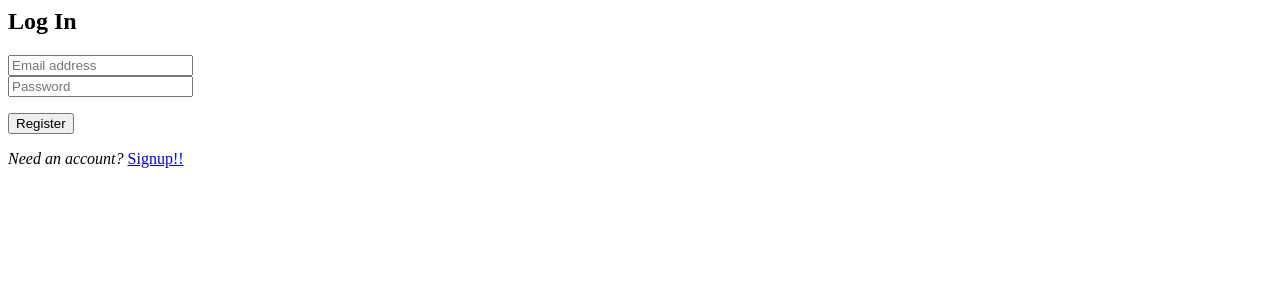
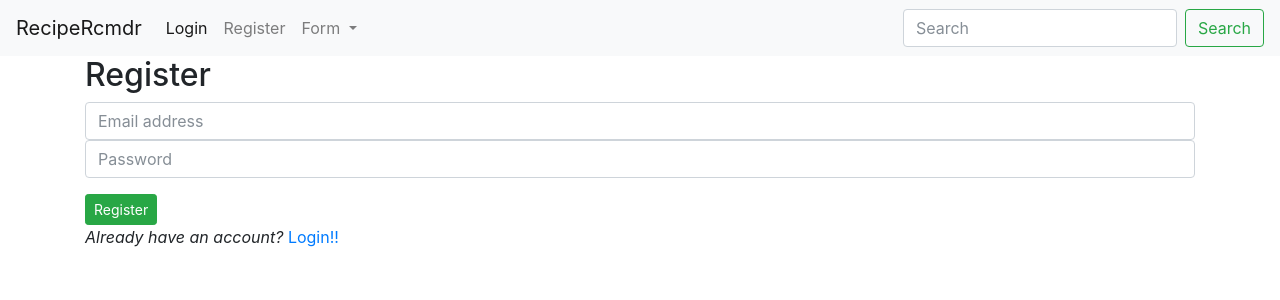
Before and after one commit to scalka/GraduationProject, a Flask app: page /auth/register in a window 1280 px wide. Shown: the top 300 px of the page. Run offline with Flask 2, Linux system fonts and the light colour scheme; parts of the project's set-up code (start-up, migrations or seed data) failed here and were passed over; some libraries are stand-ins or nearby versions.

Commit message:
logn/logou/register plus bootstrap

```diff
--- a/myRec/app/mod_auth/controllers.py
+++ b/myRec/app/mod_auth/controllers.py
@@ -78,4 +78,4 @@ def logout():
     db.session.commit()
     logout_user()
     flash('Goodbye!', 'info')
-    return redirect(url_for('users.login'))
+    return redirect(url_for('auth.login'))
--- a/myRec/app/recommender_mod/controllers.py
+++ b/myRec/app/recommender_mod/controllers.py
@@ -41,14 +41,14 @@ def recommend(user_id):
 recommender_mod = Blueprint('recommender_mod', __name__, url_prefix='/recom')
 
 @recommender_mod.route('/reviewform')
-#@login_required
+@login_required
 def index():
     # index f. renders .html
     form = ReviewForm(request.form)
     return render_template('recom/reviewform.html', form=form)
 
 @recommender_mod.route('/results', methods=['POST'])
-#@login_required
+@login_required
 def results():
     form = ReviewForm(request.form)
     if request.method == 'POST':
--- a/myRec/app/templates/auth/register.html
+++ b/myRec/app/templates/auth/register.html
@@ -1,3 +1,6 @@
+{% extends "layout.html" %}
+{% block content %}
+
 {% macro render_field(field, placeholder=None) %}
 {% if field.errors %}
 <div>
@@ -13,7 +16,7 @@
 
 <div class="user-registration">
   <div class="page-header">
-    <h2>Log In</h2>
+    <h2>Register</h2>
   </div>
     <form action="{{ url_for('auth.register') }}" method="post">
     {{ form.csrf_token }}
@@ -23,5 +26,7 @@
     </dl>
     <button class="btn btn-sm btn-success" type="submit">Register</button>
   </form>
-  <em>Need an account? </em><a href="{{ url_for('auth.register') }}">Signup!!</a>
+  <em>Already have an account? </em><a href="{{ url_for('auth.login') }}">Login!!</a>
 </div>
+
+{% endblock %}
--- a/myRec/app/templates/layout.html
+++ b/myRec/app/templates/layout.html
@@ -1,10 +1,60 @@
-<ul class="nav navbar-nav">
-  <li><a href="#">Breakfast Recipes</a></li>
-  <li><a href="#">Lunch Recipes</a></li>
-  <li><a href="#">Dinner Recipes</a></li>
-  <li><a href="#">Dessert Recipes</a></li>
-  <li><a href="{{ url_for('recipes.add_recipe') }}">Add Recipe</a></li>
-  <li><a href="{{ url_for('users.register') }}">Register</a></li>
-  <li><a href="{{ url_for('users.login') }}">Log In</a></li>
-  <li><a href="{{ url_for('users.logout') }}">Log Out</a></li>
-</ul>
+<!DOCTYPE html>
+<html lang="en">
+  <head>
+    <!-- styles -->
+    <link rel="stylesheet" href="https://maxcdn.bootstrapcdn.com/bootstrap/4.0.0-beta.2/css/bootstrap.min.css" integrity="sha384-PsH8R72JQ3SOdhVi3uxftmaW6Vc51MKb0q5P2rRUpPvrszuE4W1povHYgTpBfshb" crossorigin="anonymous">
+    <link rel="stylesheet" href="{{ url_for('static', filename='css/main.css') }}">
+  </head>
+
+  <body>
+
+  <nav class="navbar navbar-expand-lg navbar-light bg-light">
+    <a class="navbar-brand" href="#">RecipeRcmdr</a>
+    <button class="navbar-toggler" type="button" data-toggle="collapse" data-target="#navbarSupportedContent" aria-controls="navbarSupportedContent" aria-expanded="false" aria-label="Toggle navigation">
+      <span class="navbar-toggler-icon"></span>
+    </button>
+
+    <div class="collapse navbar-collapse" id="navbarSupportedContent">
+      <ul class="navbar-nav mr-auto">
+        <li class="nav-item active">
+          <a class="nav-link" href="{{ url_for('auth.login') }}"> Login <span class="sr-only">(current)</span></a>
+        </li>
+        <li class="nav-item">
+          <a class="nav-link" href="{{ url_for('auth.register') }}"> Register</a>
+        </li>
+        <li class="nav-item dropdown">
+          <a class="nav-link dropdown-toggle" href="{{ url_for('recommender_mod.index') }}">Form </a>
+          <div class="dropdown-menu" aria-labelledby="navbarDropdown">
+            <a class="dropdown-item" href="{{ url_for('recommender_mod.results') }}"> Recommendations </a>
+          </div>
+        </li>
+        {% if current_user.is_authenticated %}
+        <li class="nav-item">
+          <a class="nav-link" href="{{ url_for('auth.logout') }}"> Logout</a>
+        </li>
+        {% endif %}
+      </ul>
+      <form class="form-inline my-2 my-lg-0">
+        <input class="form-control mr-sm-2" type="search" placeholder="Search" aria-label="Search">
+        <button class="btn btn-outline-success my-2 my-sm-0" type="submit">Search</button>
+      </form>
+    </div>
+  </nav>
+
+
+    <div class="container">
+      <div class="content">
+
+        <!-- child template -->
+        {% block content %}
+        {% endblock %}
+
+      </div>
+    </div><!-- /.container -->
+
+    <!-- scripts -->
+    <script src="https://code.jquery.com/jquery-3.2.1.slim.min.js" integrity="sha384-KJ3o2DKtIkvYIK3UENzmM7KCkRr/rE9/Qpg6aAZGJwFDMVNA/GpGFF93hXpG5KkN" crossorigin="anonymous"></script>
+    <script src="https://cdnjs.cloudflare.com/ajax/libs/popper.js/1.12.3/umd/popper.min.js" integrity="sha384-vFJXuSJphROIrBnz7yo7oB41mKfc8JzQZiCq4NCceLEaO4IHwicKwpJf9c9IpFgh" crossorigin="anonymous"></script>
+    <script src="https://maxcdn.bootstrapcdn.com/bootstrap/4.0.0-beta.2/js/bootstrap.min.js" integrity="sha384-alpBpkh1PFOepccYVYDB4do5UnbKysX5WZXm3XxPqe5iKTfUKjNkCk9SaVuEZflJ" crossorigin="anonymous"></script>
+  </body>
+</html>
```
Also changed, not shown: myRec/app/__init__.py (+6 -1 lines), myRec/app/templates/auth/login.html (+6 -1 lines), myRec/app/templates/recom/results.html (+3 -9 lines), myRec/app/templates/recom/reviewform.html (+3 -9 lines), myRec/app/static/css/main.css (added), myRec/app2.db.
